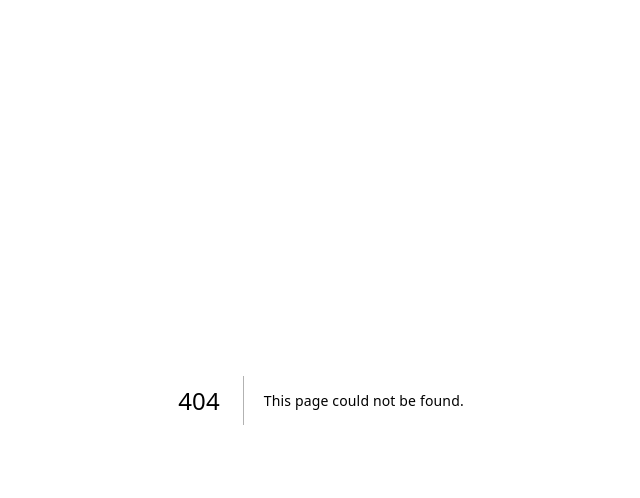
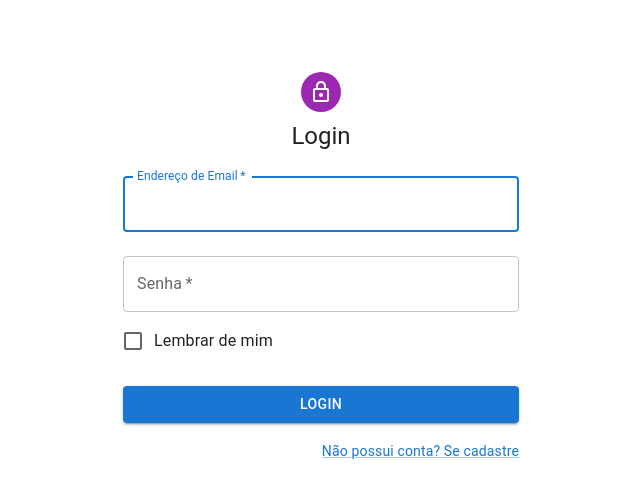
Before and after one commit to LehmannPi/dragon-tech-challenge, a Next.js app: page /login in a window 1280 px wide. Before the commit this address had no page. Shown: the top 498 px of the page, without its empty margins (319-959 px from the left). Built offline with nearby package versions, Linux system fonts and the light colour scheme.

Commit message:
feat: add initial login page and layout

```diff
--- /dev/null
+++ b/app/login/layout.tsx
@@ -0,0 +1,11 @@
+import React from 'react';
+
+type Props = {
+  children: React.ReactNode;
+};
+
+const LoginLayout = ({ children }: Props) => {
+  return <div>{children}</div>;
+};
+
+export default LoginLayout;
--- /dev/null
+++ b/app/login/page.tsx
@@ -0,0 +1,87 @@
+'use client';
+import LockOutlinedIcon from '@mui/icons-material/LockOutlined';
+import Avatar from '@mui/material/Avatar';
+import Box from '@mui/material/Box';
+import Button from '@mui/material/Button';
+import Checkbox from '@mui/material/Checkbox';
+import Container from '@mui/material/Container';
+import CssBaseline from '@mui/material/CssBaseline';
+import FormControlLabel from '@mui/material/FormControlLabel';
+import Grid from '@mui/material/Grid';
+import Link from '@mui/material/Link';
+import TextField from '@mui/material/TextField';
+import Typography from '@mui/material/Typography';
+import * as React from 'react';
+
+export default function LogIn() {
+  const handleSubmit = (event: React.FormEvent<HTMLFormElement>) => {
+    event.preventDefault();
+    const data = new FormData(event.currentTarget);
+    console.log({
+      email: data.get('email'),
+      password: data.get('password'),
+    });
+  };
+
+  return (
+    <Container component="main" maxWidth="xs">
+      <CssBaseline />
+      <Box
+        sx={{
+          marginTop: 8,
+          display: 'flex',
+          flexDirection: 'column',
+          alignItems: 'center',
+        }}
+      >
+        <Avatar sx={{ m: 1, bgcolor: 'secondary.main' }}>
+          <LockOutlinedIcon />
+        </Avatar>
+        <Typography component="h1" variant="h5">
+          Login
+        </Typography>
+        <Box component="form" onSubmit={handleSubmit} noValidate sx={{ mt: 1 }}>
+          <TextField
+            margin="normal"
+            required
+            fullWidth
+            id="email"
+            label="Endereço de Email"
+            name="email"
+            autoComplete="email"
+            autoFocus
+          />
+          <TextField
+            margin="normal"
+            required
+            fullWidth
+            name="password"
+            label="Senha"
+            type="password"
+            id="password"
+            autoComplete="current-password"
+          />
+          <FormControlLabel
+            control={<Checkbox value="remember" color="primary" />}
+            label="Lembrar de mim"
+          />
+          <Button
+            type="submit"
+            fullWidth
+            variant="contained"
+            sx={{ mt: 3, mb: 2 }}
+          >
+            Login
+          </Button>
+          <Grid container justifyContent="flex-end">
+            <Grid item>
+              <Link href="/signup" variant="body2">
+                {'Não possui conta? Se cadastre'}
+              </Link>
+            </Grid>
+          </Grid>
+        </Box>
+      </Box>
+    </Container>
+  );
+}
```
